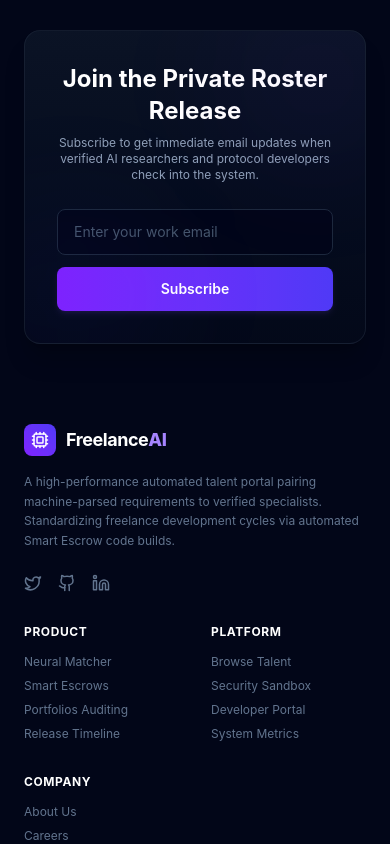
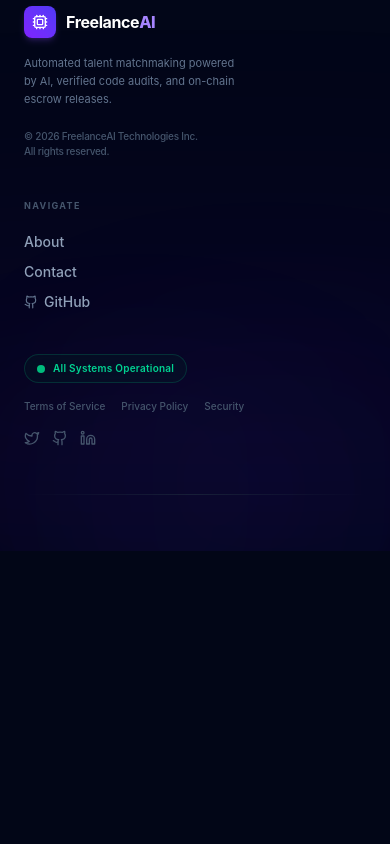
Before and after one commit to t-r-samiksha/TalentStage, a React (Vite) app in the folder client/: page / in a window 390 px wide. Shown: the part 6340-7184 px from the top of the page. After the commit the page ends 6891 px from the top, so only its background shows below. Built offline with nearby package versions, Linux system fonts and the light colour scheme.

Commit message:
footer redesign done

```diff
--- a/client/src/LandingPage.jsx
+++ b/client/src/LandingPage.jsx
@@ -768,114 +768,120 @@ function LandingPage({ onNavigate }) {
         </div>
       </section>
 
-      {/* SECTION 5: DARK GRADIENT FOOTER & NEWSLETTER */}
-      <footer className="border-t border-slate-900 bg-slate-950 relative overflow-hidden z-10">
+      {/* SECTION 5: MINIMAL 3-COLUMN FOOTER */}
+      <footer className="relative border-t border-slate-900/60 bg-slate-950 overflow-hidden z-10">
 
-        {/* Newsletter Section */}
-        <div className="max-w-7xl mx-auto px-6 pt-20 pb-12">
+        {/* Ambient radial glow — soft backlighting from below */}
+        <div className="pointer-events-none absolute inset-0 -z-0">
+          <div className="absolute bottom-0 left-1/2 -translate-x-1/2 w-[900px] h-[320px] rounded-full bg-violet-700/5 blur-[120px]" />
+          <div className="absolute -bottom-10 left-[15%] w-[420px] h-[220px] rounded-full bg-indigo-600/6 blur-[100px]" />
+          <div className="absolute -bottom-10 right-[15%] w-[380px] h-[200px] rounded-full bg-violet-500/4 blur-[90px]" />
+        </div>
 
-          <div className="glass-panel max-w-4xl mx-auto p-8 rounded-2xl relative overflow-hidden bg-gradient-to-b from-slate-900/60 to-slate-950/60 mb-20 text-center">
+        <div className="relative z-10 max-w-7xl mx-auto px-6 py-14 sm:py-16">
 
-            <div className="absolute -top-10 -right-10 w-44 h-44 bg-violet-600/5 rounded-full blur-3xl pointer-events-none" />
-            <div className="absolute -bottom-10 -left-10 w-44 h-44 bg-indigo-600/5 rounded-full blur-3xl pointer-events-none" />
+          {/* 3-Column Grid */}
+          <div className="grid grid-cols-1 sm:grid-cols-3 gap-10 sm:gap-6 items-start">
 
-            <h3 className="text-2xl font-bold text-white mb-2">Join the Private Roster Release</h3>
-            <p className="text-xs sm:text-sm text-slate-400 max-w-md mx-auto mb-6.5">
-              Subscribe to get immediate email updates when verified AI researchers and protocol developers check into the system.
-            </p>
-
-            <form onSubmit={handleSubscribe} className="max-w-md mx-auto flex flex-col sm:flex-row gap-3">
-              <input
-                type="email"
-                required
-                placeholder="Enter your work email"
-                value={newsletterEmail}
-                onChange={(e) => setNewsletterEmail(e.target.value)}
-                className="flex-1 px-4 py-3 rounded-lg bg-slate-950/80 border border-slate-800 text-sm placeholder:text-slate-600 text-white focus:outline-none focus:border-violet-500/80 transition-colors"
-              />
-              <button
-                type="submit"
-                className="px-5 py-3 rounded-lg bg-gradient-to-r from-violet-600 to-indigo-600 hover:brightness-110 text-white text-sm font-semibold active:scale-95 cursor-pointer transition-all duration-200 shadow-md shadow-violet-500/10"
+            {/* ── Column 1: Brand & Copyright ── */}
+            <div className="flex flex-col gap-4">
+              {/* Logo */}
+              <a
+                href="#"
+                onClick={(e) => { e.preventDefault(); window.scrollTo({ top: 0, behavior: 'smooth' }); }}
+                className="inline-flex items-center gap-2.5 group w-fit"
+                aria-label="FreelanceAI — Back to top"
               >
-                Subscribe
-              </button>
-            </form>
-
-            {newsletterSubscribed && (
-              <p className="text-xs font-semibold text-emerald-400 mt-3.5 flex items-center justify-center gap-1.5 animate-fade-in">
-                <CheckCircle2 className="w-4 h-4" /> Thank you for subscribing! Check your inbox shortly.
-              </p>
-            )}
-          </div>
-
-          {/* Footer Grid */}
-          <div className="grid grid-cols-2 md:grid-cols-4 lg:grid-cols-5 gap-8 mb-16 text-left">
-
-            {/* Logo Column */}
-            <div className="col-span-2 lg:col-span-2 space-y-4">
-              <a href="#" onClick={(e) => { e.preventDefault(); window.scrollTo({ top: 0, behavior: 'smooth' }); }} className="flex items-center gap-2.5">
-                <div className="w-8 h-8 rounded-lg bg-gradient-to-tr from-violet-600 to-indigo-600 flex items-center justify-center">
-                  <Cpu className="w-4.5 h-4.5 text-white" />
+                <div className="w-8 h-8 rounded-lg bg-gradient-to-tr from-violet-600 to-indigo-600 flex items-center justify-center shadow-md shadow-violet-500/20 group-hover:scale-105 transition-transform duration-200">
+                  <Cpu className="w-4 h-4 text-white" />
                 </div>
-                <span className="text-lg font-bold tracking-tight text-white">
+                <span className="text-base font-bold tracking-tight text-white">
                   Freelance<span className="text-violet-400 font-extrabold">AI</span>
                 </span>
               </a>
-              <p className="text-xs text-slate-500 max-w-sm leading-relaxed">
-                A high-performance automated talent portal pairing machine-parsed requirements to verified specialists. Standardizing freelance development cycles via automated Smart Escrow code builds.
+
+              {/* Tagline */}
+              <p className="text-[11px] leading-[1.65] text-slate-500 max-w-[220px]">
+                Automated talent matchmaking powered by AI, verified code audits, and on-chain escrow releases.
               </p>
-              <div className="flex items-center gap-4 pt-2">
-                <a href="#" className="text-slate-500 hover:text-white transition-colors"><TwitterIcon className="w-4.5 h-4.5" /></a>
-                <a href="#" className="text-slate-500 hover:text-white transition-colors"><GithubIcon className="w-4.5 h-4.5" /></a>
-                <a href="#" className="text-slate-500 hover:text-white transition-colors"><LinkedinIcon className="w-4.5 h-4.5" /></a>
-              </div>
+
+              {/* Copyright */}
+              <p className="text-[10px] font-medium text-slate-600 tracking-tight mt-1">
+                &copy; {new Date().getFullYear()} FreelanceAI Technologies Inc.
+                <br />All rights reserved.
+              </p>
             </div>
 
-            {/* Column 2 */}
-            <div className="space-y-3.5">
-              <h4 className="text-xs font-bold text-white uppercase tracking-wider">Product</h4>
-              <ul className="space-y-2 text-xs text-slate-500">
-                <li><a href="#features" className="hover:text-slate-200 transition-colors">Neural Matcher</a></li>
-                <li><a href="#features" className="hover:text-slate-200 transition-colors">Smart Escrows</a></li>
-                <li><a href="#features" className="hover:text-slate-200 transition-colors">Portfolios Auditing</a></li>
-                <li><a href="#features" className="hover:text-slate-200 transition-colors">Release Timeline</a></li>
-              </ul>
+            {/* ── Column 2: Hover-active Nav Links ── */}
+            <div className="flex flex-col items-start sm:items-center gap-1.5">
+              <p className="text-[9px] font-bold uppercase tracking-[0.15em] text-slate-600 mb-3">Navigate</p>
+
+              {[
+                { label: 'About', href: '#' },
+                { label: 'Contact', href: '#' },
+                { label: 'GitHub', href: 'https://github.com', external: true },
+              ].map(({ label, href, external }) => (
+                <a
+                  key={label}
+                  href={href}
+                  target={external ? '_blank' : undefined}
+                  rel={external ? 'noopener noreferrer' : undefined}
+                  onClick={!external ? (e) => e.preventDefault() : undefined}
+                  className="relative inline-flex items-center gap-1.5 text-sm font-medium text-slate-400 hover:text-white transition-colors duration-200 group py-0.5"
+                >
+                  {label === 'GitHub' && (
+                    <GithubIcon className="w-3.5 h-3.5 text-slate-500 group-hover:text-white transition-colors duration-200" />
+                  )}
+                  <span>{label}</span>
+                  {/* Sliding underline on hover */}
+                  <span className="absolute -bottom-px left-0 h-px w-0 bg-gradient-to-r from-violet-400 to-indigo-400 group-hover:w-full transition-all duration-300 ease-out rounded-full" />
+                </a>
+              ))}
             </div>
 
-            {/* Column 3 */}
-            <div className="space-y-3.5">
-              <h4 className="text-xs font-bold text-white uppercase tracking-wider">Platform</h4>
-              <ul className="space-y-2 text-xs text-slate-500">
-                <li><a href="#freelancers" className="hover:text-slate-200 transition-colors">Browse Talent</a></li>
-                <li><a href="#" className="hover:text-slate-200 transition-colors">Security Sandbox</a></li>
-                <li><a href="#" className="hover:text-slate-200 transition-colors">Developer Portal</a></li>
-                <li><a href="#" className="hover:text-slate-200 transition-colors">System Metrics</a></li>
-              </ul>
-            </div>
+            {/* ── Column 3: System Status & Legal ── */}
+            <div className="flex flex-col items-start sm:items-end gap-3">
+              {/* Live system status badge */}
+              <div className="inline-flex items-center gap-2 px-3 py-1.5 rounded-full border border-emerald-500/20 bg-emerald-950/20 backdrop-blur-sm">
+                <span className="relative flex h-2 w-2">
+                  <span className="animate-ping absolute inline-flex h-full w-full rounded-full bg-emerald-400 opacity-60" />
+                  <span className="relative inline-flex rounded-full h-2 w-2 bg-emerald-500" />
+                </span>
+                <span className="text-[10px] font-semibold text-emerald-400 tracking-wide">All Systems Operational</span>
+              </div>
 
-            {/* Column 4 */}
-            <div className="space-y-3.5">
-              <h4 className="text-xs font-bold text-white uppercase tracking-wider">Company</h4>
-              <ul className="space-y-2 text-xs text-slate-500">
-                <li><a href="#" className="hover:text-slate-200 transition-colors">About Us</a></li>
-                <li><a href="#" className="hover:text-slate-200 transition-colors">Careers</a></li>
-                <li><a href="#" className="hover:text-slate-200 transition-colors">Press Kit</a></li>
-                <li><a href="#" className="hover:text-slate-200 transition-colors">Privacy Policy</a></li>
-              </ul>
+              {/* Legal links */}
+              <div className="flex items-center gap-4 flex-wrap justify-start sm:justify-end mt-1">
+                {['Terms of Service', 'Privacy Policy', 'Security'].map((item) => (
+                  <a
+                    key={item}
+                    href="#"
+                    onClick={(e) => e.preventDefault()}
+                    className="text-[10px] font-medium text-slate-600 hover:text-slate-300 transition-colors duration-200"
+                  >
+                    {item}
+                  </a>
+                ))}
+              </div>
+
+              {/* Social icons */}
+              <div className="flex items-center gap-3 mt-1">
+                <a href="#" onClick={(e) => e.preventDefault()} aria-label="Twitter" className="text-slate-600 hover:text-white transition-colors duration-200">
+                  <TwitterIcon className="w-4 h-4" />
+                </a>
+                <a href="https://github.com" target="_blank" rel="noopener noreferrer" aria-label="GitHub" className="text-slate-600 hover:text-white transition-colors duration-200">
+                  <GithubIcon className="w-4 h-4" />
+                </a>
+                <a href="#" onClick={(e) => e.preventDefault()} aria-label="LinkedIn" className="text-slate-600 hover:text-white transition-colors duration-200">
+                  <LinkedinIcon className="w-4 h-4" />
+                </a>
+              </div>
             </div>
 
           </div>
 
-          {/* Bottom copyright bar */}
-          <div className="border-t border-slate-900 pt-8 flex flex-col sm:flex-row items-center justify-between text-slate-600 text-xs">
-            <span>&copy; {new Date().getFullYear()} FreelanceAI Technologies Inc. All rights reserved.</span>
-            <div className="flex gap-6 mt-4 sm:mt-0">
-              <a href="#" className="hover:text-slate-400 transition-colors">Terms of Service</a>
-              <a href="#" className="hover:text-slate-400 transition-colors">Privacy Policy</a>
-              <a href="#" className="hover:text-slate-400 transition-colors">Security</a>
-            </div>
-          </div>
-
+          {/* Hairline divider at very bottom */}
+          <div className="mt-12 h-px w-full bg-gradient-to-r from-transparent via-slate-800/70 to-transparent" />
         </div>
       </footer>
 
```
